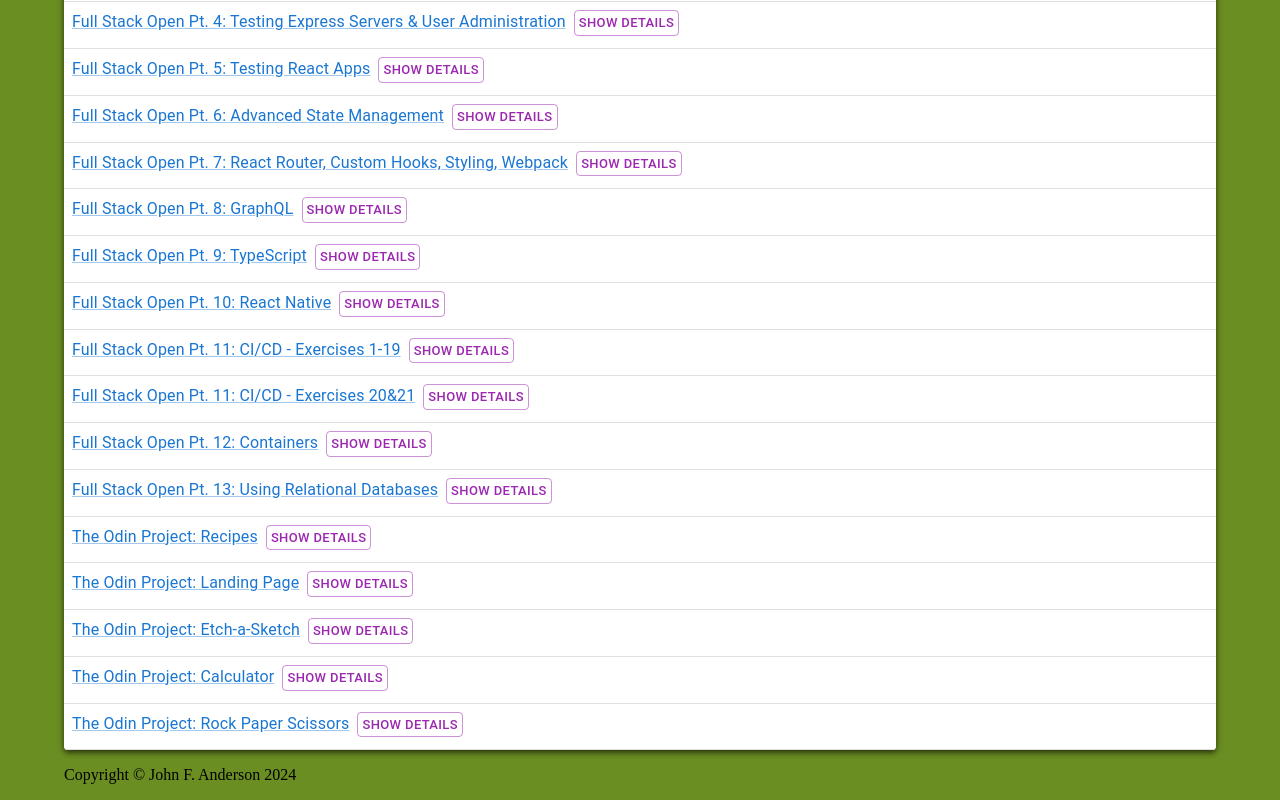
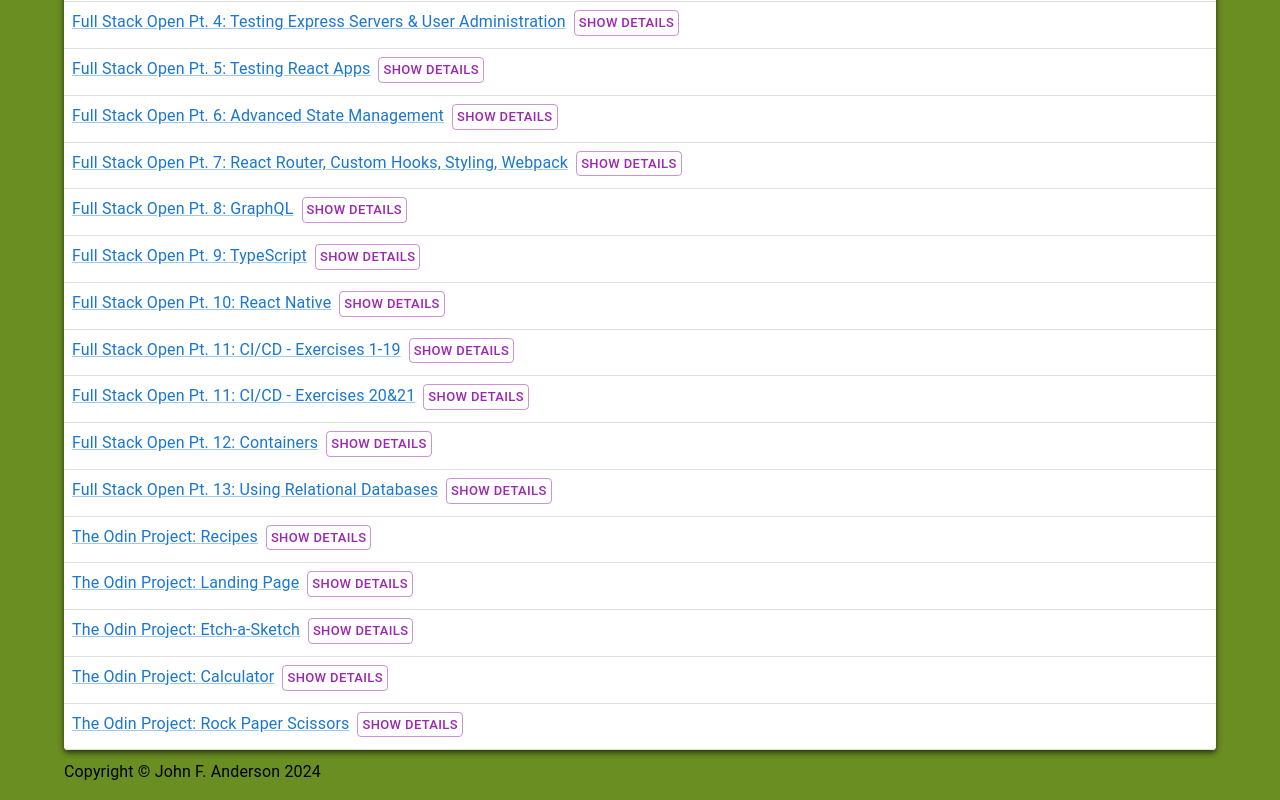
Before and after one commit to djanyreason/PortfolioPage, a React (Vite) app: page / in a window 1280 px wide. Shown: the part 413-1213 px from the top of the page. Built offline with nearby package versions, Linux system fonts and the light colour scheme.

Commit message:
Styles footer

```diff
--- a/src/components/Footer/index.jsx
+++ b/src/components/Footer/index.jsx
@@ -1,5 +1,11 @@
+import { Typography } from '@mui/material';
+
 const Footer = () => {
-  return <p>Copyright &#169; John F. Anderson 2024</p>;
+  return (
+    <Typography variant='subtitle1' sx={{ my: 1 }}>
+      Copyright &#169; John F. Anderson 2024
+    </Typography>
+  );
 };
 
 export default Footer;
```
